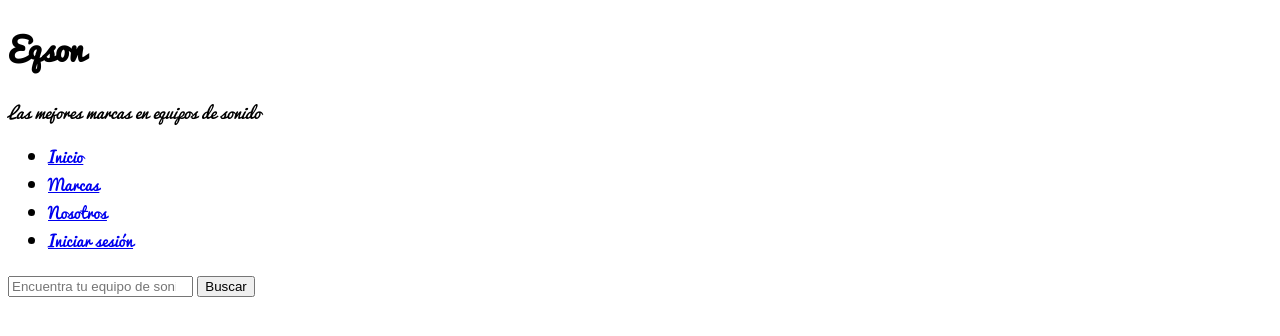
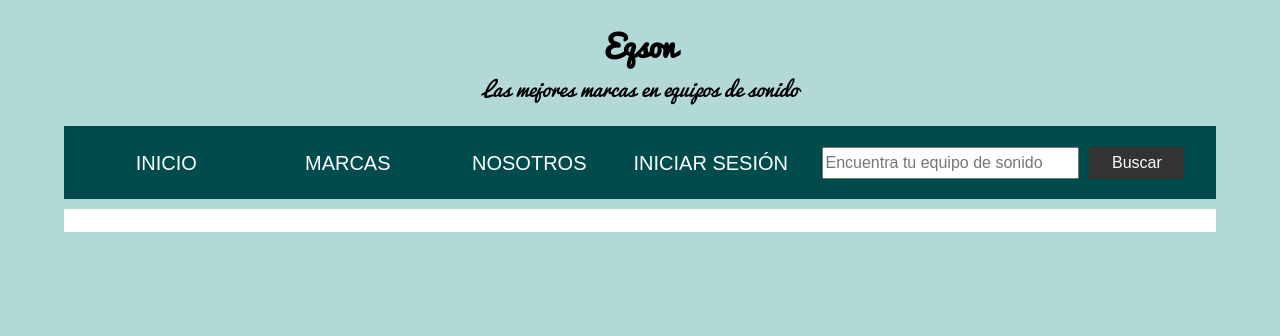
Before and after one commit to CarloValdivia/eqson, a PHP site: page / in a window 1280 px wide. Shown: the top 336 px of the page. Run offline with PHP 8.4, Linux system fonts and the light colour scheme.

Commit message:
Estilos general y para barra de navegación

```diff
--- a/estilos/principal.css
+++ b/estilos/principal.css
@@ -5,7 +5,6 @@
          url('fonts/pacifico-webfont.woff') format('woff');
     font-weight: normal;
     font-style: normal;
-
 }
 
 @font-face {
@@ -14,9 +13,104 @@
          url('fonts/roboto-black-webfont.woff') format('woff');
     font-weight: normal;
     font-style: normal;
+}
 
+/* Propiedades de cajas */
+html, body {
+  margin: 0;
+  padding: 0;
 }
 
 html {
-  font-family: 'pacificoregular', Verdana, sans-serif;
+  background-color: #b2d8d8;
 }
+
+body {
+  width: 90%;
+  margin: 0 auto;
+}
+
+nav, footer {
+  background-color: white;
+  padding: 1%;
+}
+
+nav {
+  height: 50px;
+  background-color: #004c4c;
+  display: flex;
+  margin-bottom: 10px;
+}
+
+nav ul {
+  padding: 0;
+  list-style-type: none;
+  flex: 2;
+  display: flex;
+}
+
+nav li {
+  display: inline;
+  text-align: center;
+  flex: 1;
+}
+
+nav a {
+  display: inline-block;
+  font-size: 2rem;
+  text-transform: uppercase;
+  text-decoration: none;
+  color: white;
+}
+
+nav form {
+  flex: 1;
+  display: flex;
+  align-items: center;
+  height: 100%;
+  padding: 0 2em;
+}
+
+input {
+  font-size: 1.6rem;
+  height: 32px;
+}
+
+input[type="search"] {
+  flex: 3;
+}
+
+input[type="submit"] {
+  flex: 1;
+  margin-left: 1rem;
+  background: #333;
+  border: 0;
+  color: white;
+}
+
+/* Tipografía */
+html {
+  font-size: 10px;
+  font-family: sans-serif;
+}
+
+header h1, header p {
+  font-family: 'pacificoregular';
+}
+
+header h1 {
+  font-size: 3rem;
+  text-align: center;
+  margin-bottom: 0;
+}
+
+header p {
+  margin-top: 0;
+  font-size: 2rem;
+  text-align: center;
+}
+
+li {
+  font-size: 1.6rem;
+  line-height: 1.5;
+}
```
